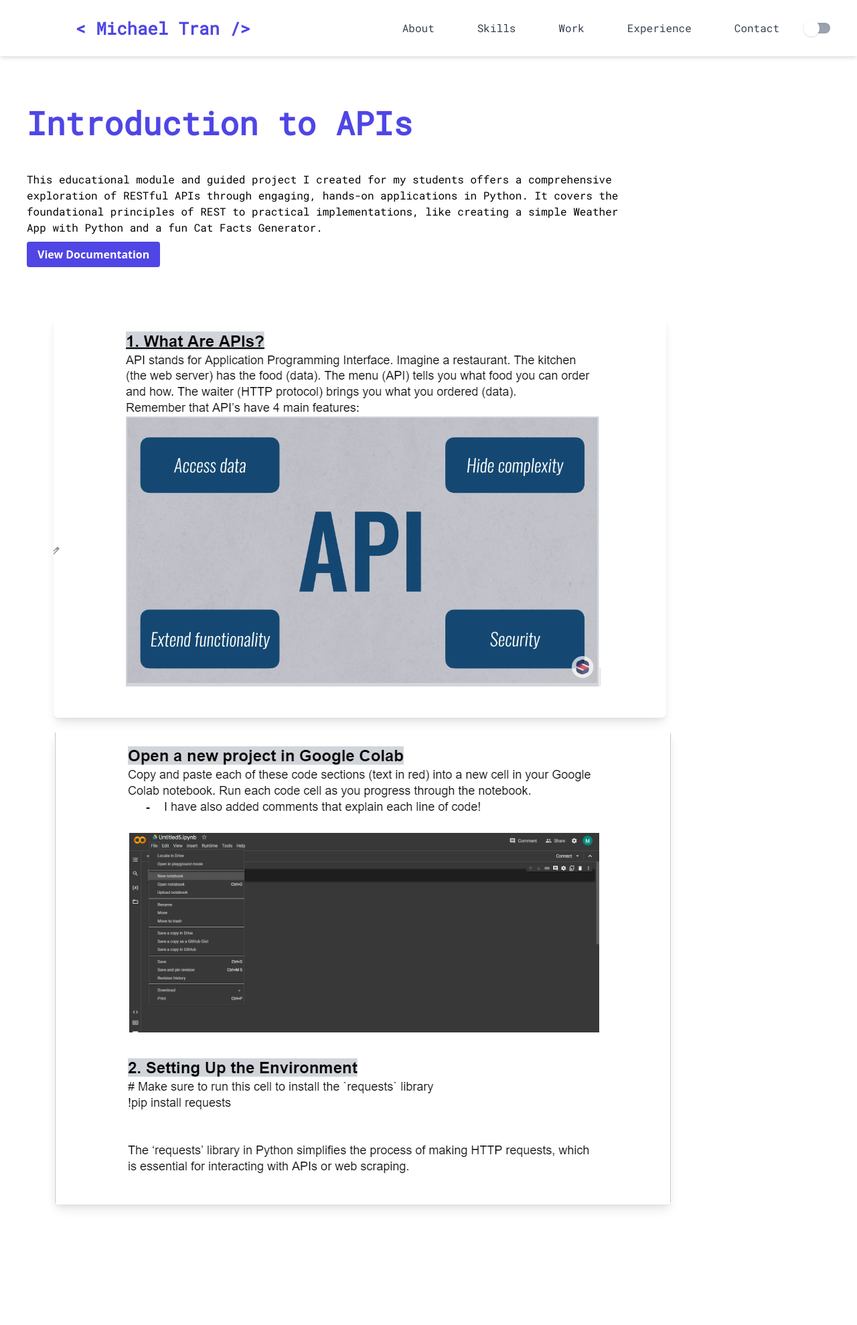
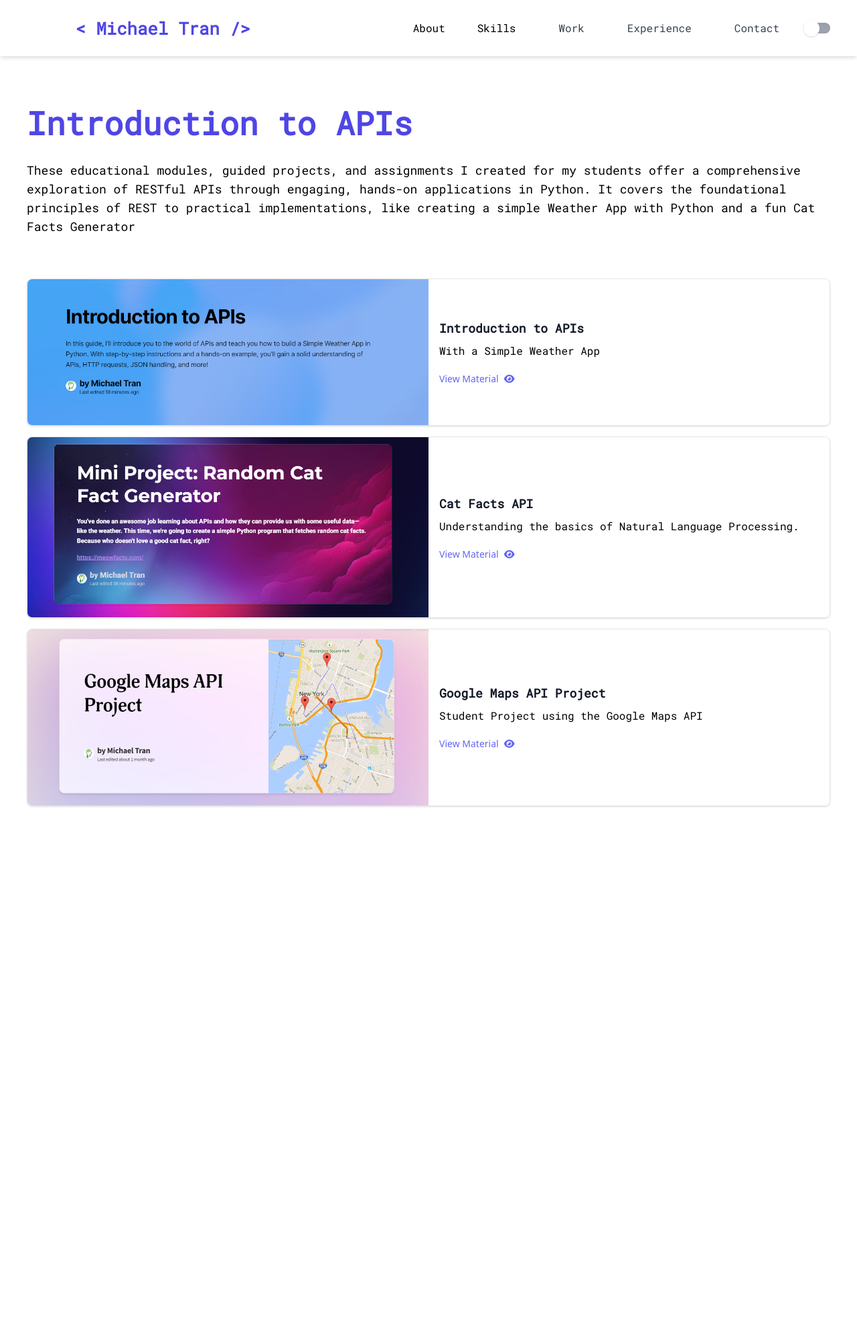
Before and after one commit to MichaelTranB/myPortfolio, a Flask app: page /student_api in a window 1280 px wide. Shown: the whole page at 67% size. After the commit the page ends 1205 px from the top, so only its background shows below. Run offline with Flask 3, Linux system fonts and the light colour scheme; some libraries are stand-ins or nearby versions.

Commit message:
12/20 Edits

```diff
--- a/main.py
+++ b/main.py
@@ -16,8 +16,28 @@ def set_mode():
 
 @app.route('/student_api')
 def student_api():
+    course_materials = [
+        {
+            'title': 'Introduction to APIs',
+            'description': 'With a Simple Weather App',
+            'link': 'https://gamma.app/docs/Introduction-to-APIs-with-a-Simple-Weather-App-l6ttjedomwep6qc',
+            'image': '\static\Screenshot 2023-12-20 160859.png'
+        },
+        {
+            'title': 'Cat Facts API',
+            'description': 'Understanding the basics of Natural Language Processing.',
+            'link': 'Mini Project implementing the Cat Facts API ',
+            'image': 'static\Screenshot 2023-12-20 165037.png'
+        },
+        {
+            'title': 'Google Maps API Project',
+            'description': 'Student Project using the Google Maps API',
+            'link': 'https://gamma.app/docs/Google-Maps-API-Project-38pmes92j8ba820',
+            'image': 'static\Screenshot 2023-12-20 160503.png'
+        }
+    ]
     mode = request.cookies.get('mode', 'light')
-    return render_template('student_api.html', mode=mode)
+    return render_template('student_api.html', mode=mode, course_materials=course_materials)
 
 @app.route('/py2a_dsa')
 def py2a_dsa():
--- a/templates/base.html
+++ b/templates/base.html
@@ -25,11 +25,12 @@
                     <a href="#" id="home-link" class="text-indigo-600 text-lg font-semibold font-orbitron my-name shadow-text-bold">&lt Michael Tran /></a>
                     <div class="flex justify-between items-center">
                         <div class="hidden md:flex items-center">
-                            <a href="/#about" class="nav-link mx-4 text-gray-700 font-orbitron hover:text-indigo-600">About</a>
-                            <a href="/#skills" class="nav-link mx-4 text-gray-700 font-orbitron hover:text-indigo-600">Skills</a>
+                            <a href="/#about" class="nav-link">About</a>
+                            <a href="/#skills" class="nav-link">Skills</a>
                             <a href="/#work" class="nav-link mx-4 text-gray-700 font-orbitron hover:text-indigo-600">Work</a>
                             <a href="/#experience" class="nav-link mx-4 text-gray-700 font-orbitron hover:text-indigo-600">Experience</a>
                             <a href="/#contact" class="nav-link mx-4 text-gray-700 font-orbitron hover:text-indigo-600">Contact</a>
+
                         </div>
 
                         <!-- Toggle switch -->
@@ -140,6 +141,17 @@
         </script>
 
         <script>
+
+            // Script for smooth scrolling when navigating from another page
+            window.addEventListener('load', () => {
+                if (window.location.hash) {
+                    const section = document.querySelector(window.location.hash);
+                    if (section) {
+                        section.scrollIntoView({ behavior: 'smooth' });
+                    }
+                }
+            });
+
             $(document).ready(function() {
 
                 // Smooth scrolling for nav links
@@ -206,6 +218,31 @@ checkAnimations();
             });
 
         </script>
+        <script>
+            document.querySelectorAll('.nav-link').forEach(link => {
+                link.addEventListener('click', function(event) {
+                    event.preventDefault();
+                    window.location.href = link.getAttribute('href');
+                });
+            });
 
+            document.querySelectorAll('.nav-link').forEach(link => {
+        link.addEventListener('click', function(event) {
+            const currentPath = window.location.pathname;
+            const isMainPage = currentPath === '/' || currentPath === '/main_page.html'; // Adjust as needed
+            const sectionId = new URL(link.href).hash;
+
+            if (isMainPage && sectionId) {
+                event.preventDefault();
+                const section = document.querySelector(sectionId);
+                if (section) {
+                    section.scrollIntoView({ behavior: 'smooth' });
+                }
+            } else {
+                // External navigation - let the default behavior happen
+            }
+        });
+    });
+        </script>
     </body>
 </html>
--- a/templates/py2a_dsa.html
+++ b/templates/py2a_dsa.html
@@ -7,7 +7,7 @@
 
         <div class="w-4/5 pr-10">
             <h2 class="text-5xl mb-12 font-orbitron text-indigo-600 bold-title">Python 2A Course: Data Structures & Algorithms</h2>
-            <p class="font-orbitron text-base mb-4">On Nexclap.com, you'll find a course I've had the opportunity to contribute to extensively. It's focused on data structures and algorithms in Python. The course combines theoretical concepts with practical exercises, offering a thorough exploration of DSA. It's crafted for learners aiming to deepen their understanding and prepare for advanced computational challenges in this field.</p>
+            <p class="font-orbitron text-base mb-4">On Nexclap.com, you'll find a course I've had the opportunity to contribute to extensively. It's focused on data structures and algorithms in Python. The course combines theoretical concepts with practical exercises, offering a thorough exploration of DSA. It's crafted for learners aiming to deepen their understanding and prepare for advanced computational challenges in this field</p>
 
             <a href="https://www.nexclap.com/courses/Python2A" class="bg-indigo-600 hover:bg-indigo-500 text-white font-bold py-2 px-4 rounded">
                 View Course Here
--- a/templates/student_api.html
+++ b/templates/student_api.html
@@ -2,26 +2,35 @@
 
 {% block content %}
 
-<section id="project-detail">
-    <div class="container mx-auto max-w-7xl px-10 py-40">
+<div class="container mx-auto max-w-7xl px-10 py-40">
+    <div class="w-full mb-8">
+        <h2 class="text-5xl font-orbitron text-indigo-600 bold-title mb-8">Introduction to APIs</h2>
+        <p class="font-orbitron text-lg pb-8">
+            These educational modules, guided projects, and assignments I created for my students offer a comprehensive exploration of RESTful APIs through engaging, hands-on applications in Python.
+            It covers the foundational principles of REST to practical implementations, like creating a simple Weather App with Python and a fun Cat Facts Generator</p>
+    </div>
 
-        <div class="w-4/5 pr-10">
-            <h2 class="text-5xl mb-12 font-orbitron text-indigo-600 bold-title">Introduction to APIs</h2>
-            <p class="font-orbitron text-base mb-4">This educational module and guided project I created for my students offers a comprehensive exploration of RESTful APIs through engaging, hands-on applications in Python.
-
-                It covers the foundational principles of REST to practical implementations, like creating a simple Weather App with Python and a fun Cat Facts Generator.
-                </p>
-
-            <a href="{{ url_for('static', filename='documentation_link_here.pdf') }}" class="bg-indigo-600 hover:bg-indigo-500 text-white font-bold py-2 px-4 rounded">
-                View Documentation
-            </a>
+    <!-- Course materials section -->
+    <div class="grid grid-cols-1 gap-4 mt-8">
+        {% for material in course_materials %}
+        <div class="border border-gray-200 rounded-lg shadow flex flex-col md:flex-row overflow-hidden">
+            <!-- Image on the left -->
+            <div class="md:w-1/2">
+                <img src="{{ material.image }}" alt="{{ material.title }}" class="w-full h-full object-cover">
+            </div>
+            <!-- Content on the right -->
+            <div class="p-4 md:w-1/2 flex flex-col justify-center">
+                <div>
+                    <h4 class="text-lg text-gray-900 font-semibold bold-title mb-2">{{ material.title }}</h4>
+                    <p class="text-md mb-3">{{ material.description }}</p>
+                </div>
+                <a href="{{ material.link }}" class="text-indigo-500 inline-flex items-center mt-2 text-sm">View Material
+                    <i class="fas fa-eye ml-2"></i>
+                </a>
+            </div>
         </div>
-
-        <div class="w-full pl-10 mt-20">
-            <img src="{{ url_for('static', filename='Screenshot 2023-10-10 231216.png') }}" alt="Project Screenshot" class="rounded-lg shadow-lg mb-5">
-            <img src="{{ url_for('static', filename='Screenshot 2023-10-10 231207.png') }}" alt="Project Screenshot" class="rounded-lg shadow-lg mb-5">
-        </div>
+        {% endfor %}
     </div>
-</section>
+</div>
 
 {% endblock %}
```
Also changed, not shown: templates/main_page.html (+6 -6 lines), static/Screenshot 2023-12-20 160503.png (added), static/Screenshot 2023-12-20 160859.png (added), static/Screenshot 2023-12-20 165037.png (added). Lines whose indentation alone changed are shown as unchanged.
